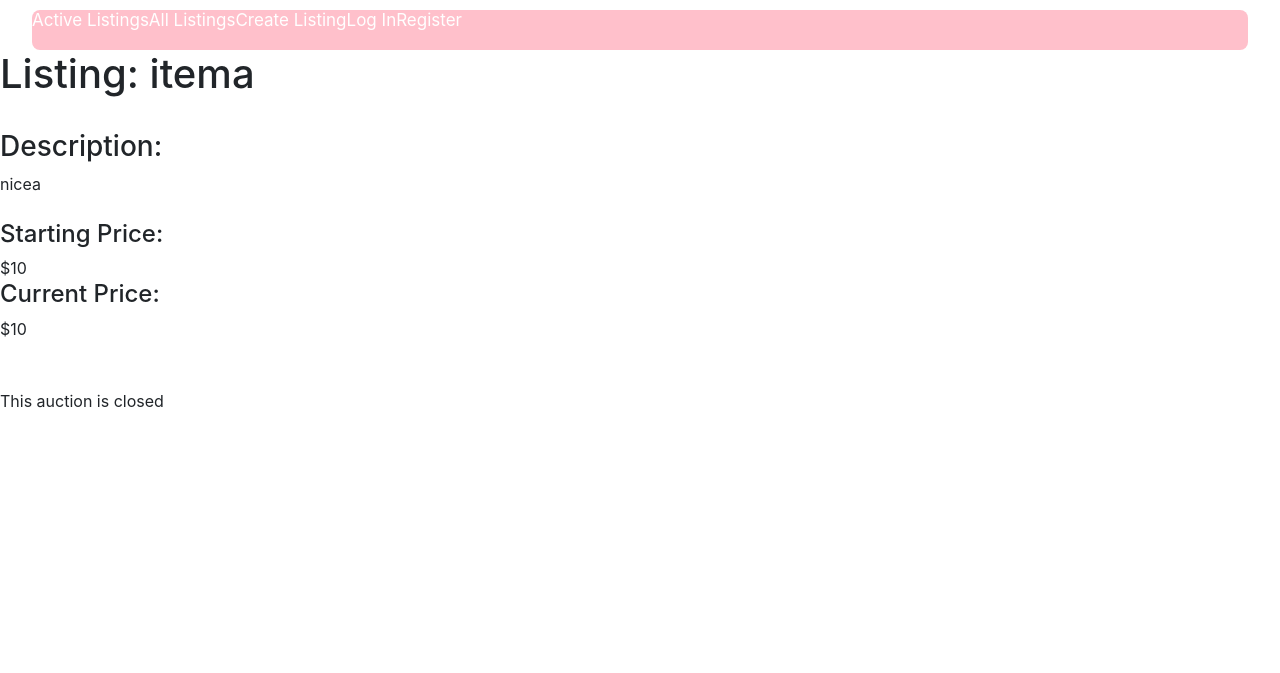
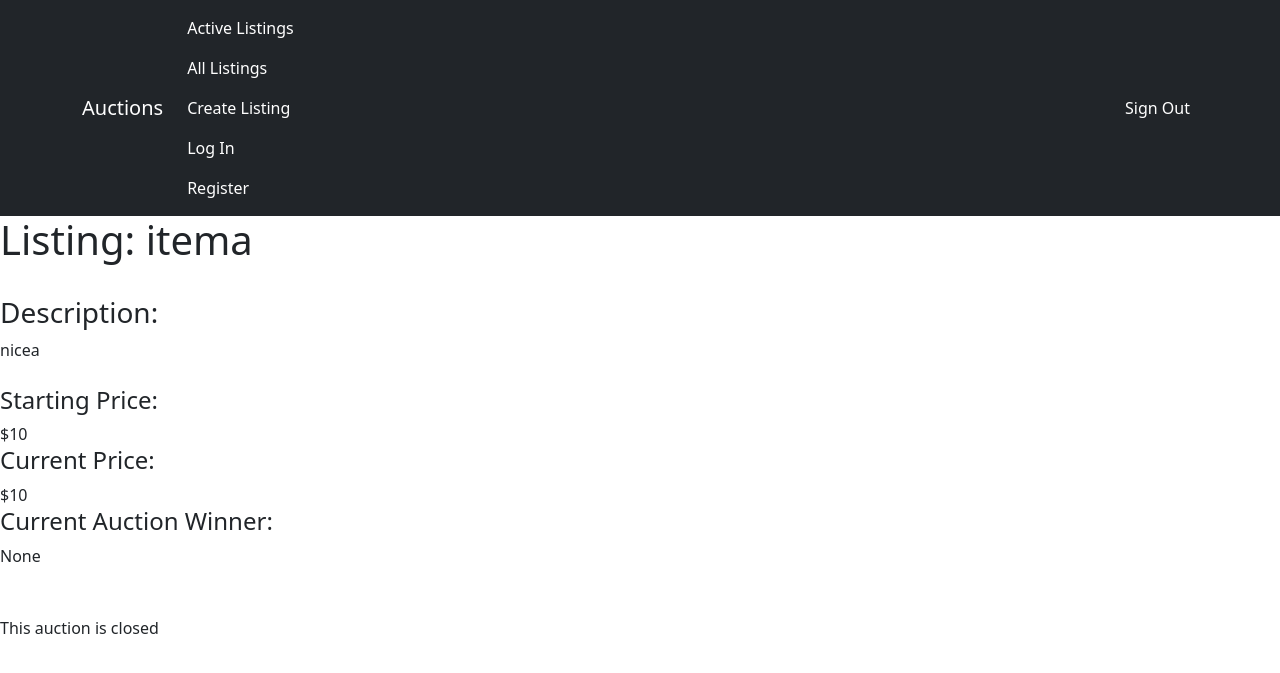
Before and after one commit to kwin3012/Auctions_Management, a Django app: page /auctions/2 in a window 1280 px wide. Shown: the top 673 px of the page. Run offline with Django 4.2, Linux system fonts and the light colour scheme; a user stored in the database is signed in; data comes from the database, SQL or seed files in the repository; both versions use the stored data as it was after the commit; some libraries are stand-ins or nearby versions.

Commit message:
fixed navbar

```diff
--- a/auctions/static/auctions/style.css
+++ /dev/null
@@ -1,39 +0,0 @@
-nav {
-    margin: auto auto 0;
-    margin-top: 10px;
-	position: relative;
-	width: 95%;
-	height: 40px;
-	background-color: pink;
-	border-radius: 8px;
-	font-size: 0;
-}
-
-nav a {
-	line-height: 20px;
-	height: 100%;
-	font-size: 17px;
-	display: inline;
-	position: relative;
-	text-align: center;
-	color: white;
-	cursor: pointer;
-}
-
-.nav-link
-{
-    display:inline;
-    margin: 0px;
-    padding:0px;
-}
-
-
-ul {
-    list-style-type: none;
-    margin: 0;
-    padding: 0;
-  }
-
-  li {
-    display: inline;
-  }
--- a/auctions/templates/auctions/base.html
+++ b/auctions/templates/auctions/base.html
@@ -5,25 +5,47 @@
 <head>
     <meta charset="UTF-8">
     <link rel="stylesheet" href="https://stackpath.bootstrapcdn.com/bootstrap/4.4.1/css/bootstrap.min.css" integrity="sha384-Vkoo8x4CGsO3+Hhxv8T/Q5PaXtkKtu6ug5TOeNV6gBiFeWPGFN9MuhOf23Q9Ifjh" crossorigin="anonymous">
-    <link href="{% static '../../static/auctions/style.css' %}" rel="stylesheet">
     <meta http-equiv="X-UA-Compatible" content="IE=edge">
     <meta name="viewport" content="width=device-width, initial-scale=1.0">
     <title>{% block title %}Auctions{% endblock %}</title>
+
+    <!-- CSS only -->
+    <link href="https://cdn.jsdelivr.net/npm/bootstrap@5.1.3/dist/css/bootstrap.min.css" rel="stylesheet" integrity="sha384-1BmE4kWBq78iYhFldvKuhfTAU6auU8tT94WrHftjDbrCEXSU1oBoqyl2QvZ6jIW3" crossorigin="anonymous">
+    <!-- JavaScript Bundle with Popper -->
+    <script src="https://cdn.jsdelivr.net/npm/bootstrap@5.1.3/dist/js/bootstrap.bundle.min.js" integrity="sha384-ka7Sk0Gln4gmtz2MlQnikT1wXgYsOg+OMhuP+IlRH9sENBO0LRn5q+8nbTov4+1p" crossorigin="anonymous"></script>
+    <link rel="stylesheet" href="{% static 'auctions/style.css' %}">
 </head>
 <body>
-    <div class="header">
-        <div>
-            <nav>
-                <ul>
-                    <li><a class="nav-link" href="#">Active Listings</a></li>
-                    <li><a class="nav-link" href="#">All Listings</a></li>
-                    <li><a class="nav-link" href="{% url 'create' %}">Create Listing</a></li>
-                    <li><a class="nav-link" href="{% url 'login' %}">Log In</a></li>
-                    <li><a class="nav-link" href="{% url 'register' %}">Register</a></li>
-                </ul>
-            </nav>
+
+
+    <nav class="navbar navbar-expand-lg navbar-dark bg-dark">
+        <div class="container">
+          <a class="navbar-brand" href="#">Auctions</a>
+          <button class="navbar-toggler" type="button" data-bs-toggle="collapse" data-bs-target="#navbarSupportedContent" aria-controls="navbarSupportedContent" aria-expanded="false" aria-label="Toggle navigation">
+            <span class="navbar-toggler-icon"></span>
+          </button>
+          <div class="collapse navbar-collapse" id="navbarSupportedContent">
+            <ul class="navbar-nav me-auto mb-2 mb-lg-0">
+              <li class="nav-item">
+                <a class="nav-link active" href="#">Active Listings</a>
+                <a class="nav-link active" href="#">All Listings</a>
+                <a class="nav-link active" href="{% url 'create' %}">Create Listing</a>
+                <a class="nav-link active" href="{% url 'login' %}">Log In</a>
+                <a class="nav-link active" href="{% url 'register' %}">Register</a>
+              </li>
+            </ul>
+              <ul class="navbar-nav  mb-2 mb-lg-0">
+              <li class="nav-item">
+                {% if user.is_authenticated %}
+                  <a class="nav-link active" aria-current="page" href="{% url 'logout' %}">Sign Out</a>
+                {% endif %}
+              </li>
+            </ul>
+
+          </div>
         </div>
-    </div>
+      </nav>
+
     <div class="bodyblock">
         {% block body %}
         {% endblock %}
--- a/auctions/templates/auctions/profile.html
+++ b/auctions/templates/auctions/profile.html
@@ -27,6 +27,13 @@
                         Current Price:
                     </h4>
                     ${{ product.current_price}}
+                </div>
+
+                <div>
+                    <h4>
+                        Current Auction Winner:
+                    </h4>
+                    {{ product.user_won}}
                 </div>
 
                 {% if user.is_authenticated %}
--- a/auctions/views.py
+++ b/auctions/views.py
@@ -7,7 +7,6 @@
 from .models import User, Bid, Listing
 from django.contrib.auth.decorators import login_required
 from django import forms
-
 
 def index(request):
     listings = Listing.objects.filter(isActive = True)
@@ -24,11 +23,9 @@
     password = request.POST["password"]
     user = authenticate(request, username=username, password=password)
 
-        # Check if authentication successful
+    # Check if authentication successful
     if user is None:
-        return render(request, "auctions/login.html", {
-            "message": "Invalid username and/or password."
-        })
+        return render(request, "auctions/login.html", {"message": "Invalid username and/or password."})
     login(request, user)
     return HttpResponseRedirect(reverse("index"))
 
@@ -57,9 +54,7 @@
         user = User.objects.create_user(username, email, password)
         user.save()
     except IntegrityError:
-        return render(request, "auctions/register.html", {
-            "message": "Username already taken."
-        })
+        return render(request, "auctions/register.html", {"message": "Username already taken."})
     login(request, user)
     return HttpResponseRedirect(reverse("index"))
 
@@ -88,21 +83,13 @@
             added_listing.current_price =  added_listing.starting_price
             added_listing.save()
             current_user.my_listings.add(added_listing)
-            return redirect("/"+str(added_listing.id))
+            return redirect("index")
         else:
-            data ={
-                "listingform": listingform,
-            }
-            return render(request, "auctions/create.html",
-                data
-            )
+            data = {"listingform": listingform,}
+            return render(request, "auctions/create.html", data)
     else:
-        data ={
-            "listingform": ListingForm(),
-        }
-        return render(request, "auctions/create.html",
-            data
-        )
+        data = {"listingform": ListingForm(),}
+        return render(request, "auctions/create.html",  data)
 
 class BidForm(forms.ModelForm):
     bid = forms.IntegerField(label='',
@@ -111,7 +98,6 @@
     class Meta:
         model = Bid
         fields = ['bid']
-
 
 def listing_profile(request, product_id):
     product =  Listing.objects.get(id = product_id)
@@ -131,15 +117,13 @@
 
         args = Bid.objects.filter(bid_listing=product)
         if args.count() >= 1:
-            highest_bid =  args.order_by('-bid')[0]
+            highest_bid = args.order_by('-bid')[0]
             isWinner = highest_bid.bidder == current_user
             data["isWinner"] = isWinner
 
         data["isMine"] = isMine
 
-    return render(request, "auctions/profile.html",
-        data
-    )
+    return render(request, "auctions/profile.html", data)
 
 @login_required
 def place_bid(request, product_id):
@@ -164,11 +148,11 @@
             added_bid.bidder = current_user
             added_bid.save()
             product.current_price = added_bid.bid
+            product.user_won = current_user.username
             product.save()
             return redirect("index")
 
     return redirect('/' + str(product_id))
-
 
 @login_required()
 def close(request):
```
Also changed, not shown: db.sqlite3.
